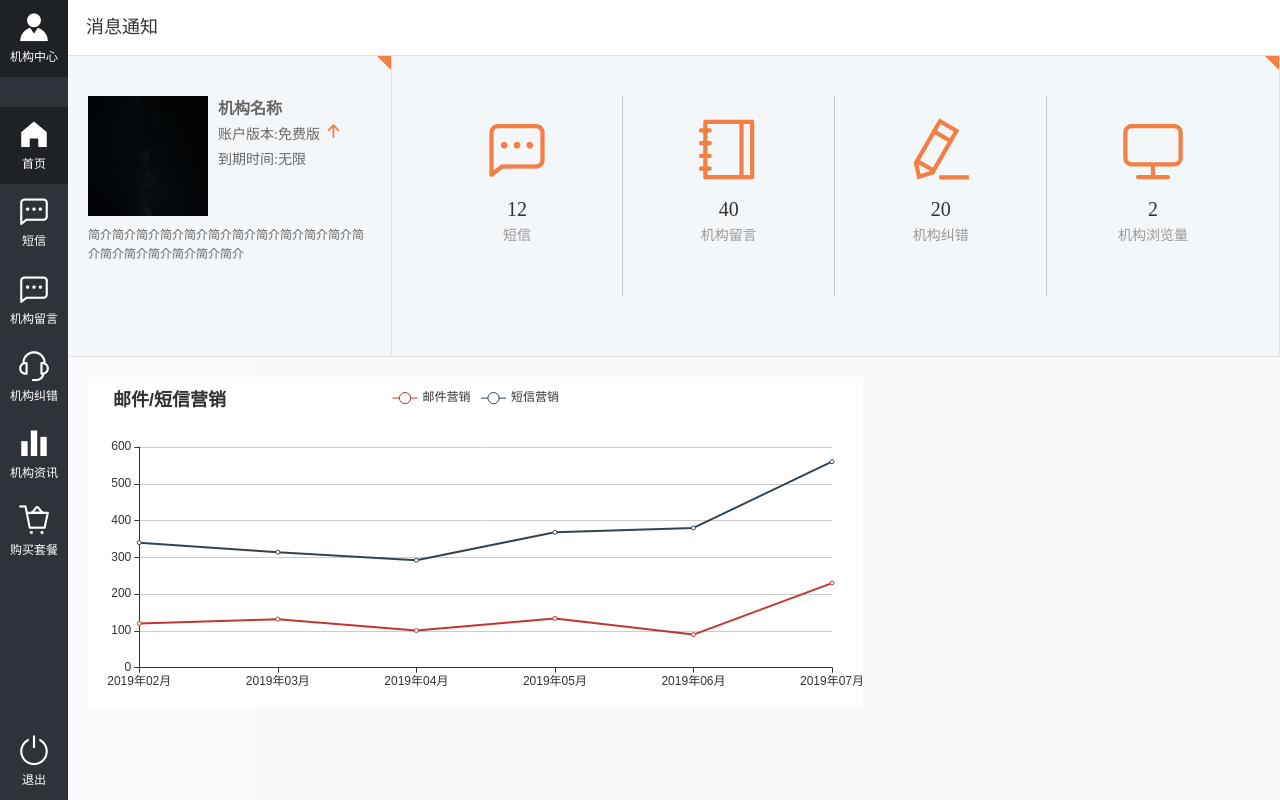
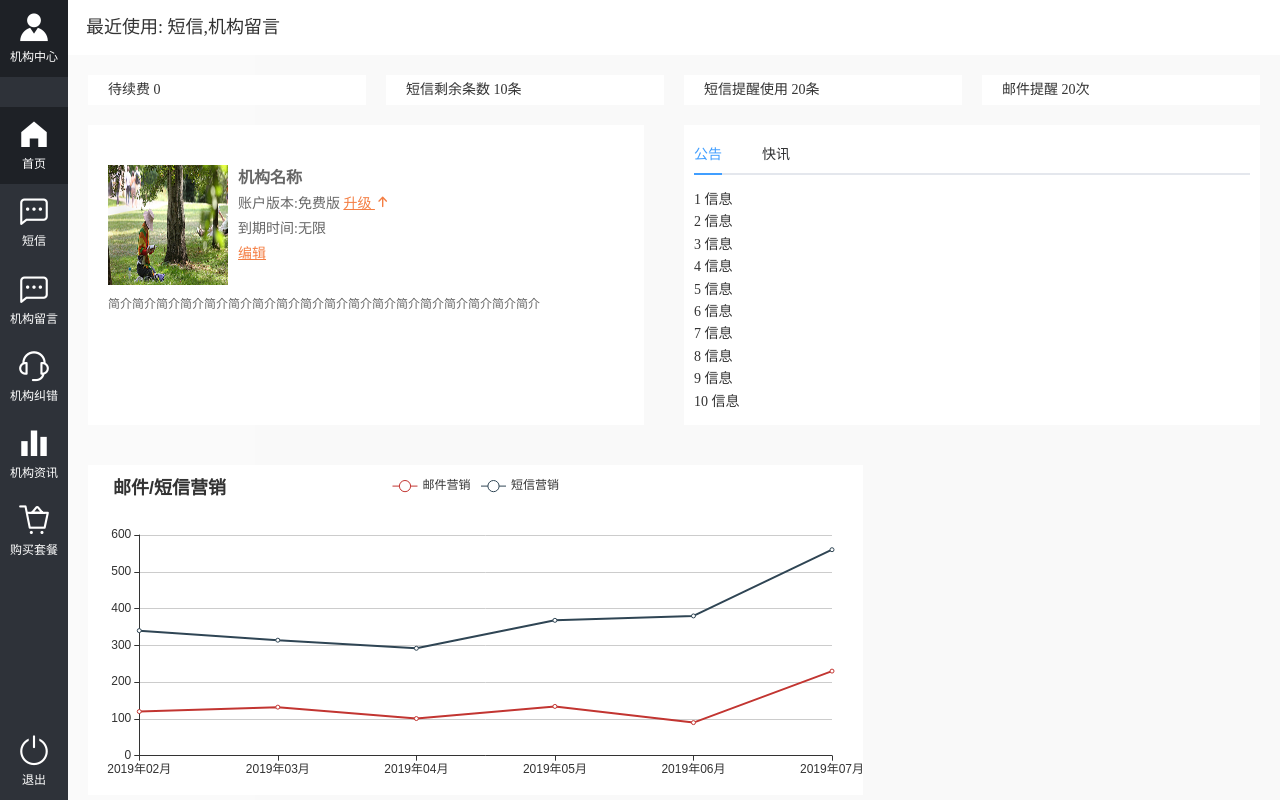
Before and after one commit to shipeifei/dmp-seller-admin, a Vue app: page /home in a window 1280 px wide. Built offline with nearby package versions, Linux system fonts and the light colour scheme.

Commit message:
[shizh] 首页修改

```diff
--- a/src/views/home/application.vue
+++ b/src/views/home/application.vue
@@ -1,67 +1,56 @@
 <template>
     <div class="application-page">
         <div class="application-model">
-            <p class="p1">
-                <!-- <span class="application-item-icon ">
-                    免费版(升级)
-                </span> -->
-                <img src="../../assets/home_bg1.jpg" alt="" class="seller-img" />
+            <p>
+                <img src="../../assets/3.jpg" alt="" class="seller-img" />
                 <span class="seller-name">
                     <b>机构名称</b>
                     <div class="box-text">账户版本:免费版
-                        <el-tooltip class="item" effect="dark" content="升级到VIP" placement="top" >
-                            <i class="el-icon-top"  @click="seller"></i>
+                        <el-tooltip class="item" effect="dark" content="升级到VIP" placement="top">
+                            <span class="upgrade" @click="seller">
+                                升级
+                                <i class="el-icon-top"></i>
+                            </span>
                         </el-tooltip>
                     </div>
                     <div class="box-text">到期时间:无限</div>
+                    <div class="box-text" @click="editor">
+                        <span>编辑</span>
+                    </div>
                 </span>
-                <label class="seller-info" > 简介简介简介简介简介简介简介简介简介简介简介简介简介简介简介简介简介简介</label>
+                <label class="seller-info"> 简介简介简介简介简介简介简介简介简介简介简介简介简介简介简介简介简介简介</label>
             </p>
-            <p class="p2">
-                <statistical></statistical>
-            </p>
+
         </div>
     </div>
 </template>
 <script>
-import statistical from "./statistical";
 export default {
-  components: {
-    statistical
-  },
-  methods:{
-      seller(){
-          this.$router.push('/version')
-      }
+  components: {},
+  methods: {
+    editor() {
+      this.$router.push("/seller");
+    },
+    seller() {
+      this.$router.push("/version");
+    }
   }
 };
 </script>
 <style lang="less" scoped>
 .el-icon-top {
-  font-size: 18px;
+  font-size: 14px;
   font-weight: bolder;
   color: #f47e43;
-  cursor: pointer;
 }
 .application-model {
-  display: flex;
-  width: 100%;
-  border-top: solid 1px #e2e2e2;
-  border-bottom: solid 1px #e2e2e2;
-  .p1 {
-    flex: 1;
-  }
-  .p2 {
-    flex: 3;
-  }
   p {
     height: 300px;
-    border-right: solid 1px #e2e2e2;
     box-sizing: border-box;
     padding-top: 40px;
     padding-left: 20px;
     padding-right: 20px;
-    background: #f4f7fa;
+    background: #fff;
     position: relative;
     img.seller-img {
       width: 120px;
@@ -80,6 +69,16 @@ export default {
       font-size: 14px;
       color: #666;
       display: block;
+      span {
+        text-decoration: underline;
+        color: #f47e43;
+        cursor: pointer;
+      }
+      .upgrade {
+        text-decoration: underline;
+        color: #f47e43;
+        cursor: pointer;
+      }
     }
     label.seller-info {
       display: block;
@@ -90,30 +89,6 @@ export default {
       margin-top: 10px;
       float: left;
     }
-    .application-item-icon {
-      position: absolute;
-      top: 8px;
-      left: 8px;
-      display: inline-block;
-      width: 130px;
-      height: 30px;
-      font-size: 12px;
-      color: #000;
-    }
-
-    &::before {
-      content: "";
-      width: 0;
-      height: 0;
-      position: absolute;
-      top: 0px;
-      right: 0px;
-      border-left: 14px solid transparent;
-      border-top: 14px solid #f47e43;
-    }
-    &:hover {
-      background: #fff;
-    }
   }
 }
 </style>
--- a/src/views/home/index.vue
+++ b/src/views/home/index.vue
@@ -1,20 +1,34 @@
 <template>
     <div class="home-page">
-        <div class="message">消息通知</div>
-        <app-lication></app-lication>
+        <div class="message">最近使用: 短信,机构留言</div>
+        <message></message>
+        <div class="banner">
+            <app-lication></app-lication>
+            <info></info>
+        </div>
         <chart></chart>
-        <recommand-seller></recommand-seller>
+        <statistical></statistical>
+
+        <!-- <recommand-seller></recommand-seller> -->
     </div>
 </template>
 <script>
+import message from "./message";
 import appLication from "./application";
+import info from "./info";
+import statistical from "./statistical";
+
 import chart from "./chart/chart";
-import recommandSeller from "../../components/recommandSeller";
+// import recommandSeller from "../../components/recommandSeller";
 export default {
   components: {
+    message,
     appLication,
+    statistical,
+    info,
     chart,
-    recommandSeller
+
+    // recommandSeller
   }
 };
 </script>
@@ -30,4 +44,13 @@ export default {
   line-height: 55px;
   padding-bottom: 50px;
 }
+.banner {
+  box-sizing: border-box;
+  width: 100%;
+  display: flex;
+  div {
+    flex: 1;
+    margin: 20px;
+  }
+}
 </style>
--- /dev/null
+++ b/src/views/home/info.vue
@@ -0,0 +1,31 @@
+<template>
+    <div class="info-page">
+        <el-tabs v-model="activeName">
+            <el-tab-pane label="公告" name="first">
+                <li v-for="item in 10">{{item}} 信息</li>
+            </el-tab-pane>
+            <el-tab-pane label="快讯" name="second">
+                <li v-for="item in 10">{{item}} 快讯</li>
+            </el-tab-pane>
+        </el-tabs>
+
+    </div>
+</template>
+<script>
+export default {
+  data() {
+    return {
+      activeName: "first"
+    };
+  },
+  methods: {
+
+  }
+};
+</script>
+<style lang="less" scoped>
+.info-page {
+  background: #fff;
+  padding: 10px;
+}
+</style>
--- /dev/null
+++ b/src/views/home/message.vue
@@ -0,0 +1,36 @@
+<template>
+    <div class="message-page">
+          <p>
+                待续费 0
+            </p>
+            <p>
+                短信剩余条数 10条
+            </p>
+            <p>
+                短信提醒使用 20条
+            </p>
+            <p>
+                邮件提醒 20次
+            </p>
+    </div>
+</template>
+<style lang="less" scoped>
+.message-page{
+    width: 100%;
+    display: flex;
+    box-sizing: border-box;
+    margin-top:20px;
+    p{
+        width: 20%;
+        flex: 1;
+        background: #fff;
+        color:#333;
+        line-height: 30px;
+        text-indent: 20px;
+        margin-left:20px;
+        &:last-child{
+            margin-right:20px;
+        }
+    }
+}
+</style>
--- a/src/views/home/statistical.vue
+++ b/src/views/home/statistical.vue
@@ -1,6 +1,6 @@
 <template>
     <div class="statistical-page">
-        <div class="statistical-item">
+        <div class="statistical-item" @click="goSms">
             <div class="item-icon">
                 <i class="el-icon-chat-dot-square item-firsts"></i>
             </div>
@@ -8,7 +8,7 @@
                 12
             </div>
             <div class="item-bd-text">
-                <span>短信</span>
+                <span>发送短信记录</span>
             </div>
         </div>
         <div class="statistical-item">
@@ -45,11 +45,33 @@
                 <span>机构浏览量</span>
             </div>
         </div>
+        <div class="statistical-item">
+            <div class="item-icon">
+                <i class="el-icon-monitor item-firsts"></i>
+            </div>
+            <div class="item-bd-hd">
+                2
+            </div>
+            <div class="item-bd-text">
+                <span>机构收藏</span>
+            </div>
+        </div>
 
     </div>
 </template>
 <script>
-export default {};
+export default {
+    data(){
+        return{
+
+        }
+    },
+    methods:{
+        goSms(){
+            this.$router.push('/sms')
+        }
+    }
+};
 </script>
 <style lang="less" scoped>
 .item-firsts {
--- /dev/null
+++ b/src/views/sms/index.vue
@@ -0,0 +1,5 @@
+<template>
+    <div>
+        短信记录
+    </div>
+</template>
--- a/src/views/version/index.vue
+++ b/src/views/version/index.vue
@@ -76,7 +76,7 @@
                 <div class="version-state">
                     <span>¥
                         <em>8000</em>元</span>
-                    <label>立即支付</label>
+                    <label @click="pay('vip')">立即支付</label>
                 </div>
                 <div class="version-content">
                     <dl>
@@ -169,7 +169,7 @@ export default {
     display: flex;
     box-sizing: border-box;
     padding-top: 20px;
-    width: 80%;
+    width: 100%;
     margin: 0 auto;
     .grid-content {
       flex: 1;
--- a/src/views/version/order.vue
+++ b/src/views/version/order.vue
@@ -15,7 +15,7 @@
             </div>
             <div class="pay-panel-item">
                 <div class="pay-panel-item-hd">购买的版本</div>
-                <div class="pay-panel-item-bd">标准版 ￥
+                <div class="pay-panel-item-bd">{{version}} ￥
                     <b>{{amount}}</b> 1年
                 </div>
             </div>
@@ -25,8 +25,9 @@
                 </div>
             </div>
             <div class="pay-panel-item">
-                <el-checkbox v-model="checked">需要发票</el-checkbox>
-                <p class="pay-invoice" v-show="checked" @click="open">添加发票信息</p>
+                需要发票请拨打电话:111111
+                <!-- <el-checkbox v-model="checked"></el-checkbox> -->
+                <!-- <p class="pay-invoice" v-show="checked" @click="open">添加发票信息</p> -->
             </div>
             <div class="pay-total">
                 <div class="pay-total-text">
@@ -51,7 +52,9 @@ export default {
     return {
       checked: false,
       year: 1,
-      amount: 4000
+      amount: '4000',
+      version:'标准版'
+
     };
   },
   computed: {
@@ -59,13 +62,13 @@ export default {
       if (this.year == 1) {
         return this.amount * this.year;
       }else if(this.year==2){
+        return (this.amount * this.year)*0.98;
+      }else if(this.year==3){
         return (this.amount * this.year)*0.95;
-      }else if(this.year==3){
-        return (this.amount * this.year)*0.9;
       }else if(this.year==4){
+        return (this.amount * this.year)*0.90;
+      }else if(this.year==5){
         return (this.amount * this.year)*0.88;
-      }else if(this.year==5){
-        return (this.amount * this.year)*0.85;
       }
     }
   },
@@ -81,7 +84,13 @@ export default {
     }
   },
   mounted() {
-      console.log(this.$route.params.pay)
+      if(this.$route.params.pay==='standard'){
+          this.amount=4000;
+          this.version='标准版'
+      }else if(this.$route.params.pay==='vip'){
+          this.amount=8000;
+          this.version="VIP版"
+      }
   }
 };
 </script>
```
